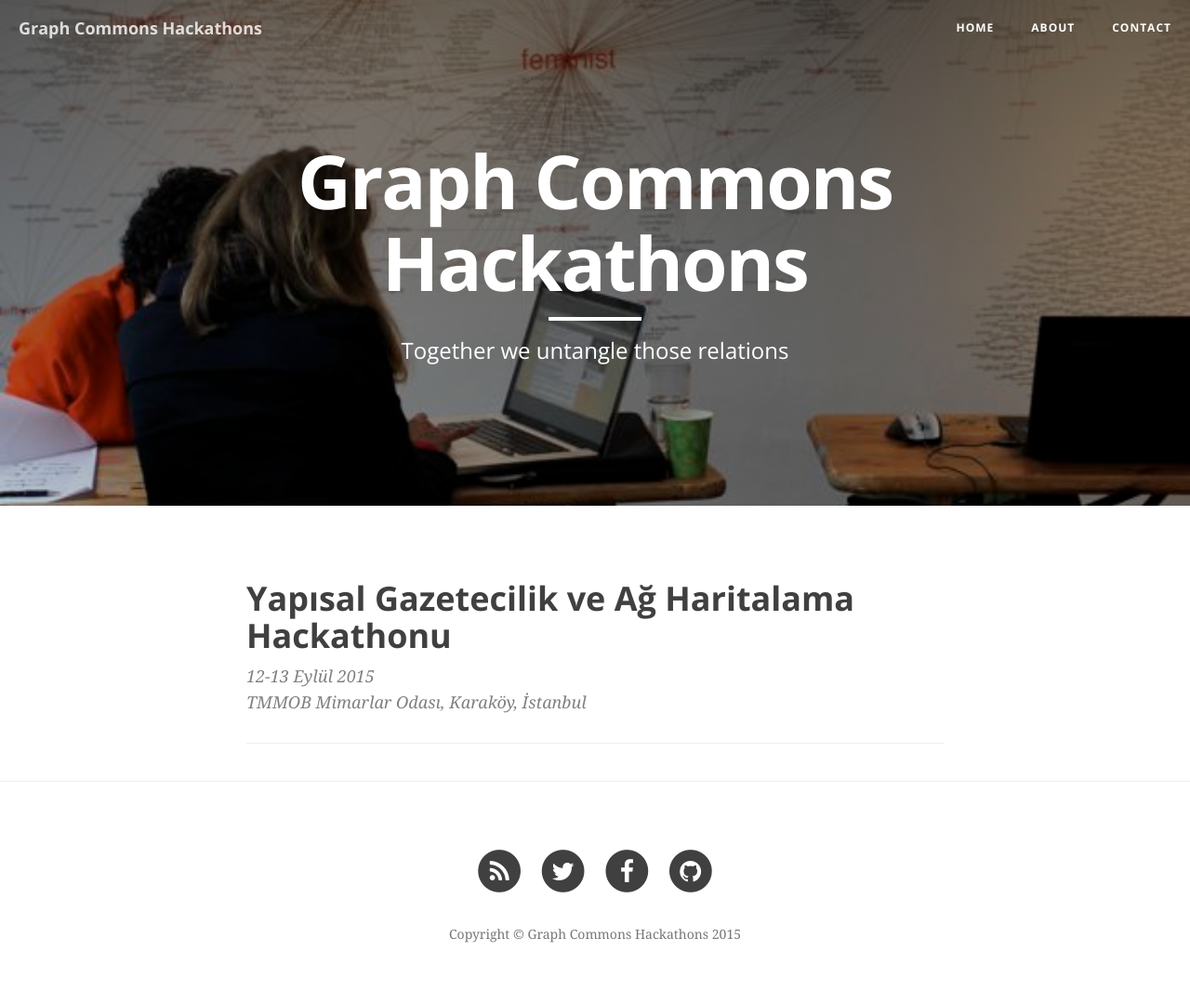
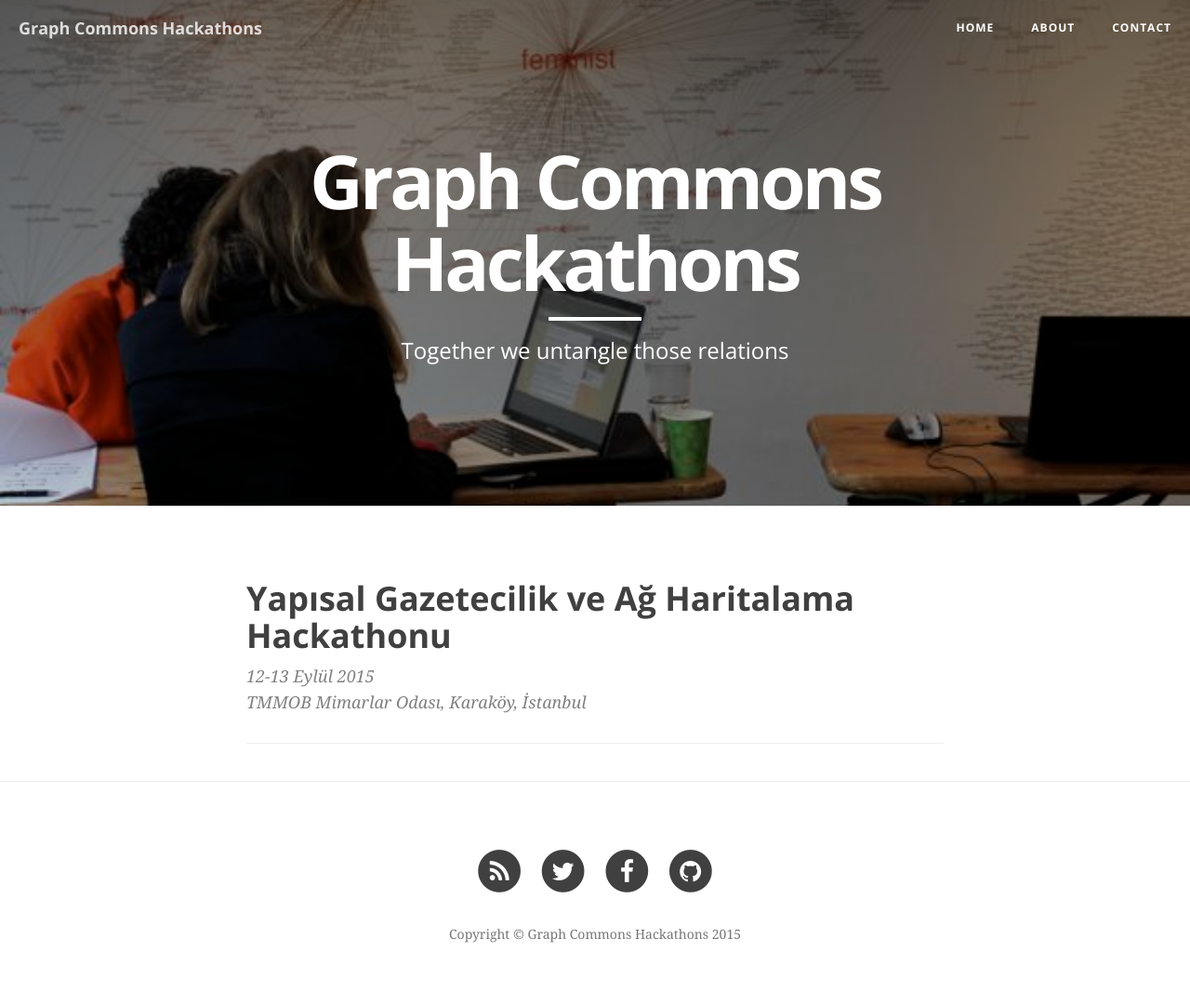
Before and after one commit to graphcommons/hackathons, a Jekyll site: the page built from index.html, in a window 1280 px wide. Shown: the whole page at 93% size. Built offline with Jekyll 4.4.1, drawn with Linux system fonts in a browser that asks for light colours; nearby versions of some CDN libraries; the list of posts is cut into pages by our own code.

Commit message:
page header refined

```diff
--- a/css/clean-blog.css
+++ b/css/clean-blog.css
@@ -1,3 +1,9 @@
+/*!
+ * Clean Blog v1.0.0 (http://startbootstrap.com)
+ * Copyright 2015 Start Bootstrap
+ * Licensed under Apache 2.0 (https://github.com/IronSummitMedia/startbootstrap/blob/gh-pages/LICENSE)
+ */
+
 body {
   font-family: 'Georgia', 'Times New Roman', serif;
   font-size: 16px;
@@ -163,7 +169,7 @@
 .intro-header .page-heading h1 {
   margin-top: 0;
   font-size: 50px;
-  letter-spacing: -2px;
+  letter-spacing: -4px;
 }
 .intro-header .site-heading .subheading,
 .intro-header .page-heading .subheading {
--- a/less/clean-blog.less
+++ b/less/clean-blog.less
@@ -181,7 +181,7 @@
 		h1 {
 			margin-top: 0;
 			font-size: 50px;
-			letter-spacing: -2px;
+			letter-spacing: -4px;
 		}
 		.subheading {
 			font-size: 24px;
```
Also changed, not shown: css/clean-blog.min.css, js/clean-blog.min.js.
